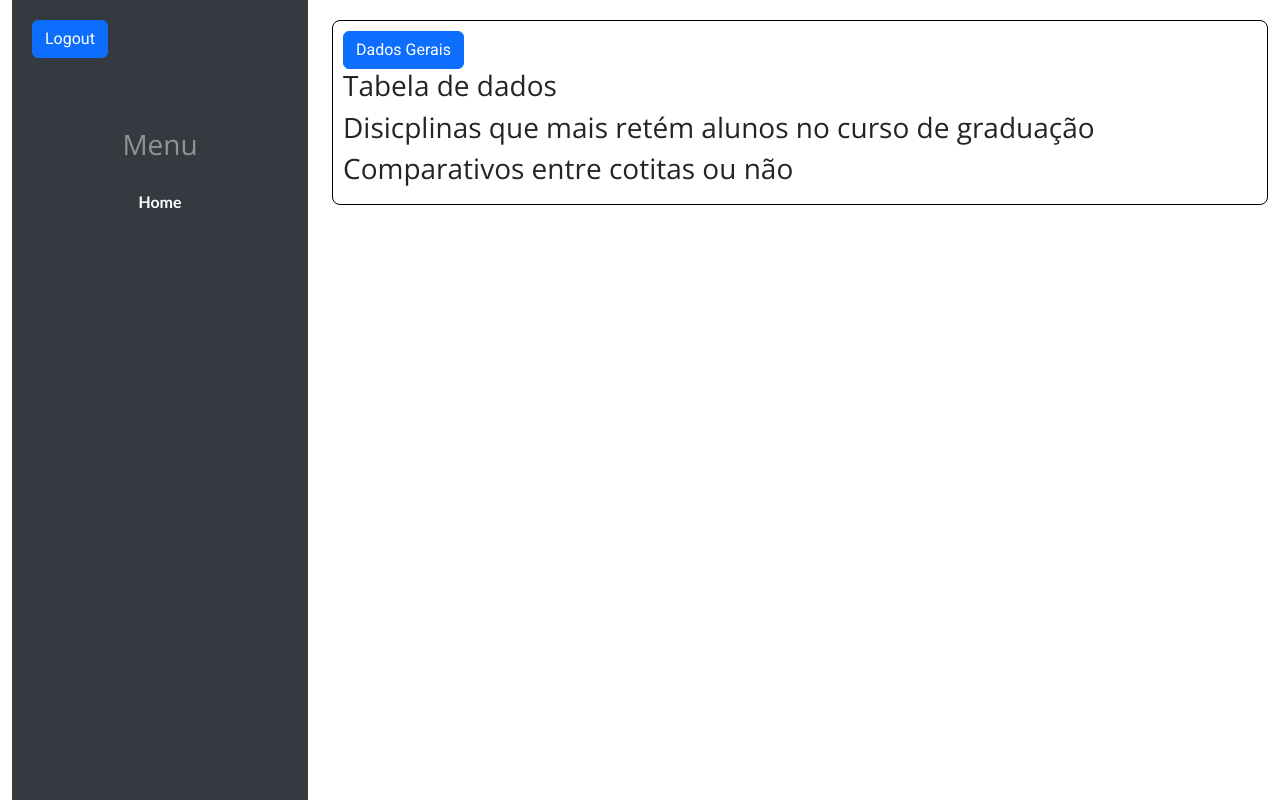
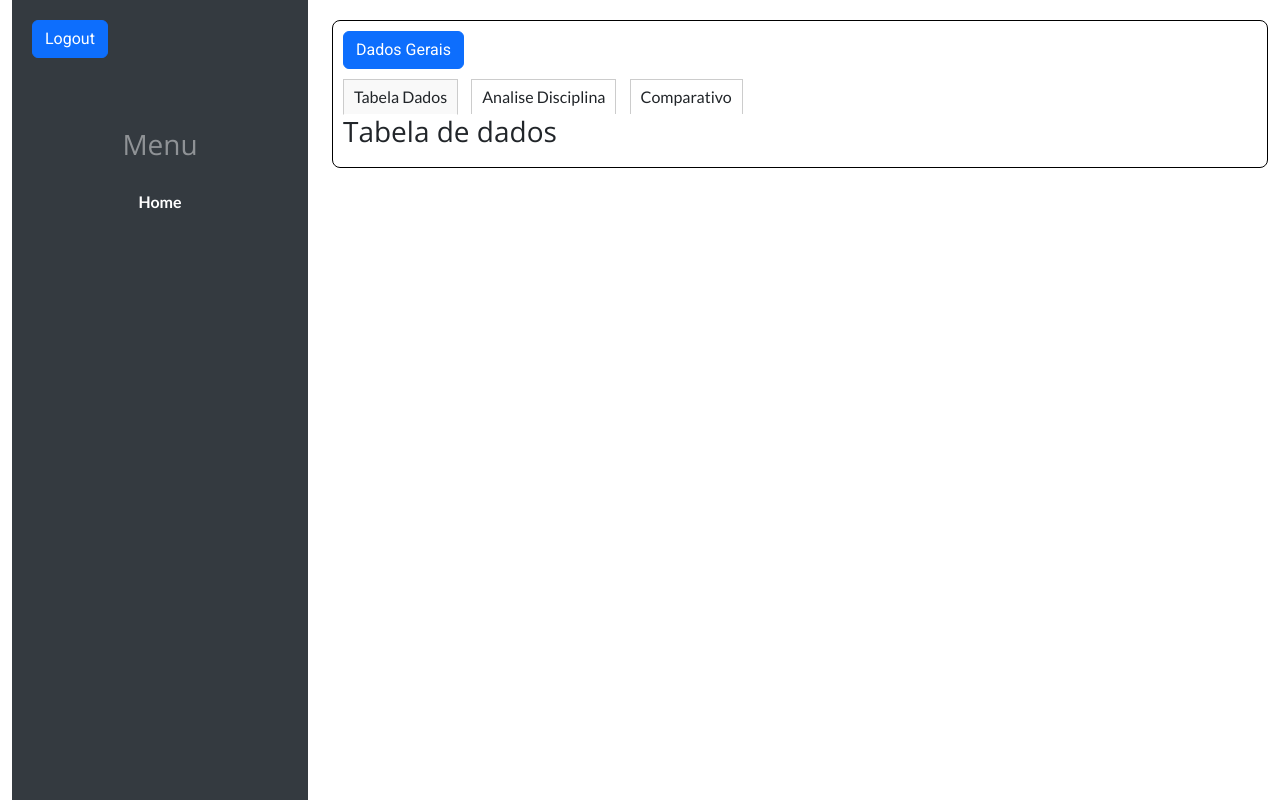
Before and after one commit to AlineSotte/tcc_ufjf_fllask, a Flask app: template templates/analise.html in a window 1280 px wide. Run offline with Flask 3, Linux system fonts and the light colour scheme; the template is opened without the code that fills it, so the values that code supplies are empty; some libraries are stand-ins or nearby versions.

Commit message:
Ajuste html e css

```diff
--- a/analise.py
+++ b/analise.py
@@ -106,7 +106,8 @@ class Analise:
     def ler_ultimo_arquivo(self,id):
         arquivo = Arquivo.query.filter_by(id=id).first()
         dados_csv = arquivo.arquivo_csv.decode('utf-8')
-        df = pd.read_csv(io.StringIO(dados_csv))
+        df = pd.read_csv(io.StringIO(dados_csv),sep="[,;]", decimal=',')
+        print(df.head())
         return df
 
     def pegar_id(self,arquivo):
--- a/app.py
+++ b/app.py
@@ -78,12 +78,14 @@ def csv_list(id_usuario):
 # paginação e download do arquivo
 @app.route('/dashboard/<int:id_usuario>/<int:id>', methods=['GET'])
 def dashboard(id_usuario, id):
+    #verifica se o arquivo está vazio
     df = instancia.ler_ultimo_arquivo(id)
+
     if df.empty:
         flash('O arquivo CSV está vazio', 'error')
         return redirect(url_for('csv', id_usuario=id_usuario))
     page = request.args.get('page', default=1, type=int)
-    per_page = 7
+    per_page = 5
     start_idx = (page - 1) * per_page
     end_idx = start_idx + per_page
     data = df.iloc[start_idx:end_idx]
--- a/static/css/styles.css
+++ b/static/css/styles.css
@@ -110,11 +110,6 @@ p, li, ul {
   margin-top: 20px;
 }
 
-.table {
-  max-height: 500px;
-  overflow-x: scroll;
-}
-
 th,
 td {
   padding: 10px;
@@ -140,3 +135,40 @@ a:hover {
   color: #343a40;
   text-decoration: underline;
 }
+
+.tab {
+  display: none;
+}
+
+.tab.active {
+  display: block;
+}
+
+.tab-menu {
+  list-style-type: none;
+  margin: 0;
+  padding: 0;
+}
+
+.tab-menu li {
+  display: inline-block;
+  margin-right: 10px;
+  cursor: pointer;
+  padding: 5px 10px;
+  border: 1px solid #ccc;
+  border-bottom: none;
+}
+
+.tab-menu li.active {
+  background-color: #f9f9f9;
+  border-color: #ccc;
+  border-bottom: 1px solid #fff;
+}
+
+#btn-dados{
+  margin-bottom: 10px;
+}
+
+#scroll-tabela{
+  overflow-x: scroll;
+}
--- a/static/js/script.js
+++ b/static/js/script.js
@@ -0,0 +1,15 @@
+function openTab(tabName) {
+    var i, x;
+    x = document.getElementsByClassName("tab");
+    for (i = 0; i < x.length; i++) {
+        x[i].style.display = "none";
+    }
+    document.getElementById(tabName).style.display = "block";
+
+    var menu = document.getElementsByClassName("tab-menu")[0];
+    var items = menu.getElementsByTagName("li");
+    for (i = 0; i < items.length; i++) {
+        items[i].classList.remove("active");
+    }
+    menu.querySelector("[data-tab='" + tabName + "']").classList.add("active");
+}
--- a/templates/analise.html
+++ b/templates/analise.html
@@ -2,19 +2,27 @@
 
    {% block content %}
         <div class="main">
-          <div class="d-flex justify-content-between align-items-center">
+          <div class="d-flex justify-content-between align-items-center" id='btn-dados'>
             <a href="{{ url_for('dashboard', id_usuario=id_usuario,id=id, page=1)}}" class="btn btn-primary"> Dados Gerais</a>
           </div>
-          <div>
+          <ul class="tab-menu">
+            <li class="active" onclick="openTab('tab1')" data-tab="tab1">Tabela Dados</li>
+            <li onclick="openTab('tab2')" data-tab="tab2">Analise Disciplina</li>
+            <li onclick="openTab('tab3')" data-tab="tab3">Comparativo</li>
+          </ul>
+
+          <div class="tab active" id="tab1">
             <h3>Tabela de dados</h3>
-              {{ plot|safe }}
+            {{ plot|safe }}
           </div>
-          <div class="table-style">
+
+          <div class="tab" id="tab2">
             <h3>Disicplinas que mais retém alunos no curso de graduação</h3>
-              {{maior_reprovacao|safe}}
+            {{maior_reprovacao|safe}}
           </div>
-          <div>
+
+          <div class="tab" id="tab3">
             <h3>Comparativos entre cotitas ou não</h3>
             {{ comparativo|safe }}
-        </div>
+          </div>
    {% endblock %}
--- a/templates/csv.html
+++ b/templates/csv.html
@@ -26,11 +26,12 @@
            <br>
            <br>
             <div>
-              <table>
+              <table class="table table-striped">
                 <thead>
                     <tr>
-                        <th> Id </th>
+                        <th> Id Arquivo</th>
                         <th> Nome Arquivo </th>
+                        <th> Data Criação </th>
                         <th> Dados Gerais </th>
                     </tr>
                 </thead>
@@ -39,6 +40,7 @@
                         <tr>
                             <td>{{ item.id }}</td>
                             <td>{{ item.nome_arquivo }}</td>
+                            <td>{{ item.data_criacao }}</td>
                             <td><a href="{{ url_for('dashboard', id_usuario=item.usuario_id, id=item.id) }}" class="btn btn-primary" >Visualizar</a></td>
                         </tr>
                     {% endfor %}
--- a/templates/dashboard.html
+++ b/templates/dashboard.html
@@ -6,8 +6,8 @@
             <div class="d-flex justify-content-between align-items-center">
             <a href="{{ url_for('analise', id_usuario=id_usuario,id=id) }}" class="btn btn-primary"> Analise</a>
            </div>
-            <div class="table">
-               <table>
+            <div id="scroll-tabela">
+               <table class="table table-striped">
                   <thead>
                      <tr>
                         <th>INGRESSO</th>
```
